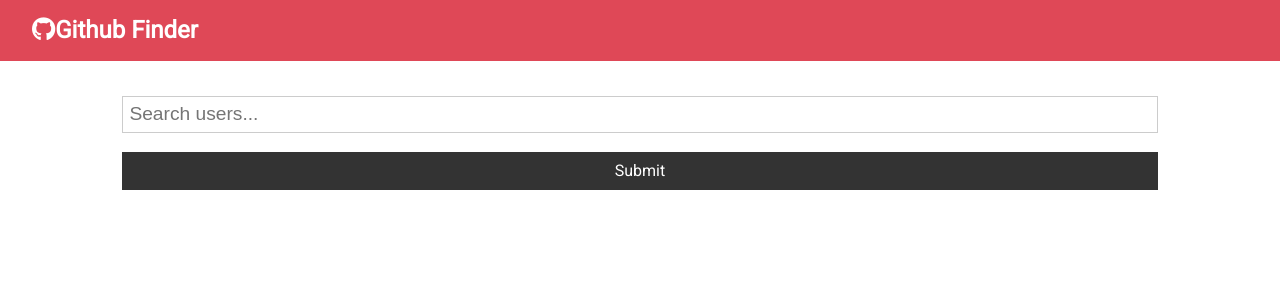
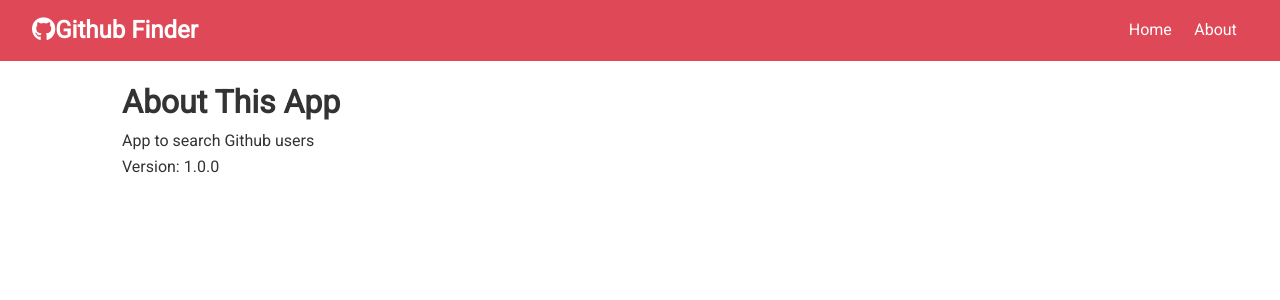
Before and after one commit to mfimia/github-finder, a React (Create React App) app: page /about in a window 1280 px wide. Shown: the top 300 px of the page. Built offline with nearby package versions, Linux system fonts and the light colour scheme.

Commit message:
added router to about page

```diff
--- a/src/App.js
+++ b/src/App.js
@@ -1,8 +1,10 @@
 import "./App.css";
+import React, { Fragment, useState } from "react";
+import { BrowserRouter as Router, Routes, Route } from "react-router-dom";
 import Navbar from "./components/layout/Navbar";
 import Users from "./components/users/Users";
 import Search from "./components/users/Search";
-import { useState } from "react";
+import About from "./components/pages/About";
 import axios from "axios";
 import Alert from "./components/users/Alert";
 
@@ -32,10 +34,17 @@
   };
 
   return (
+    <Router>
       <div className="App">
         <Navbar />
         <div className="container">
           <Alert alert={alert} />
+          <Routes>
+            <Route
+              exact
+              path="/"
+              element={
+                <Fragment>
                   <Search
                     searchUsers={searchUsers}
                     clearUsers={clearUsers}
@@ -43,7 +52,13 @@
                     displayAlert={displayAlert}
                   />
                   <Users loading={loading} users={users} />
+                </Fragment>
+              }
+            />
+            <Route excact path="/about" element={<About />} />
+          </Routes>
         </div>
       </div>
+    </Router>
   );
 }
--- a/src/components/layout/Navbar.js
+++ b/src/components/layout/Navbar.js
@@ -1,4 +1,5 @@
 import PropTypes from "prop-types";
+import { Link } from "react-router-dom";
 
 const Navbar = ({ title, icon }) => {
   return (
@@ -7,6 +8,14 @@
         <i className={icon} />
         {title}
       </h1>
+      <ul>
+        <li>
+          <Link to="/">Home</Link>
+        </li>
+        <li>
+          <Link to="/about">About</Link>
+        </li>
+      </ul>
     </nav>
   );
 };
--- /dev/null
+++ b/src/components/pages/About.js
@@ -0,0 +1,13 @@
+import { Fragment } from "react";
+
+const About = () => {
+  return (
+    <Fragment>
+      <h1>About This App</h1>
+      <p>App to search Github users</p>
+      <p>Version: 1.0.0</p>
+    </Fragment>
+  );
+};
+
+export default About;
```
Also changed, not shown: src/components/users/Alert.js (+0 -7 lines). Lines whose indentation alone changed are shown as unchanged.
